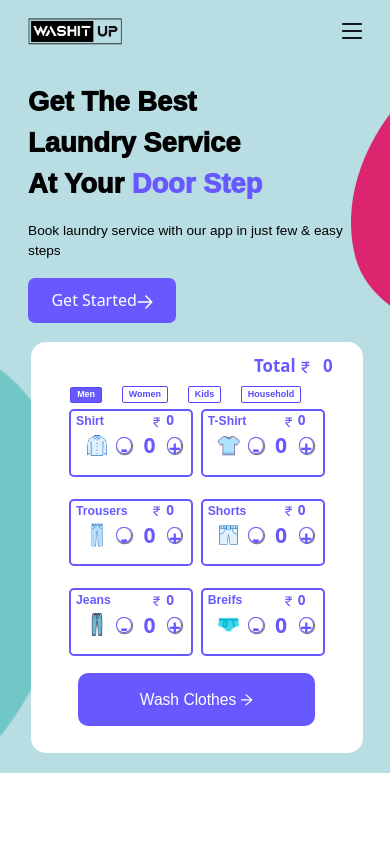
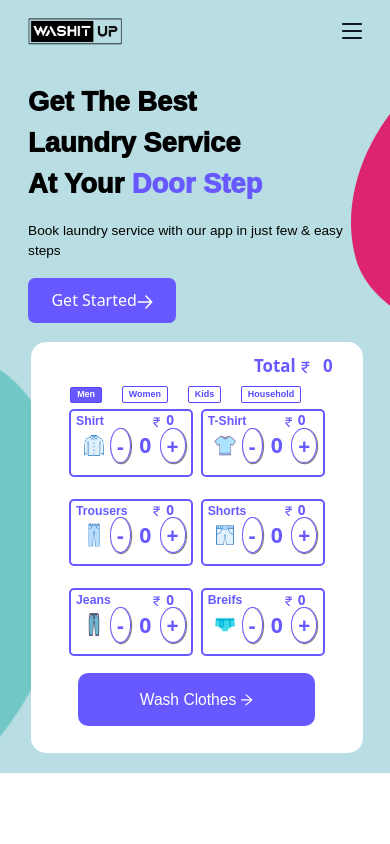
Before and after one commit to VamsiKrishna22042000/washitup, a React (Create React App) app in the folder laundryman/: page / in a window 390 px wide. Shown: the top 844 px of the page. Built offline with nearby package versions, Linux system fonts and the light colour scheme.

Commit message:
second commit

```diff
--- a/laundryman/src/components/AddClothes/addClothes.css
+++ b/laundryman/src/components/AddClothes/addClothes.css
@@ -295,10 +295,7 @@
         border-style:solid;
         border-width:1px;
         border-radius:50%;
-        width:13%;
-        height:28%;
         margin-top:7%;
-        padding-top:5%;
         box-shadow: 0.6px 0.6px 0.6px 0.6px gray;
     }
 
@@ -312,14 +309,11 @@
         display: flex;
         align-items:center;
         justify-content:center;
-        padding-top:5%;
         margin-bottom:1vh;
         border-color: #6759ff;
         border-style:solid;
         border-width:1px;
         border-radius:50%;
-        width:13%;
-        height:28%;
         margin-top:7%;
         box-shadow: 0.6px 0.6px 0.6px 0.6px gray;
     }
```
